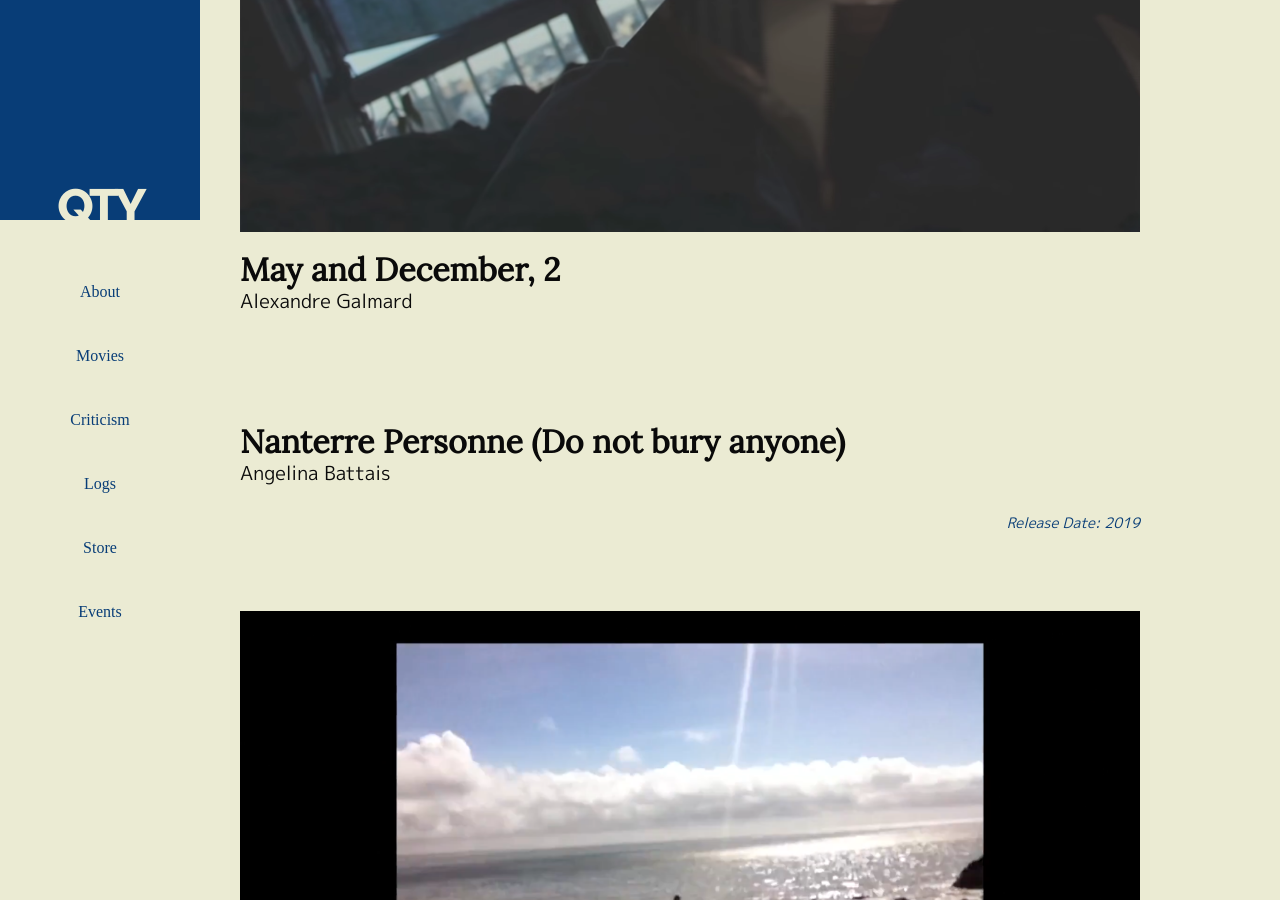
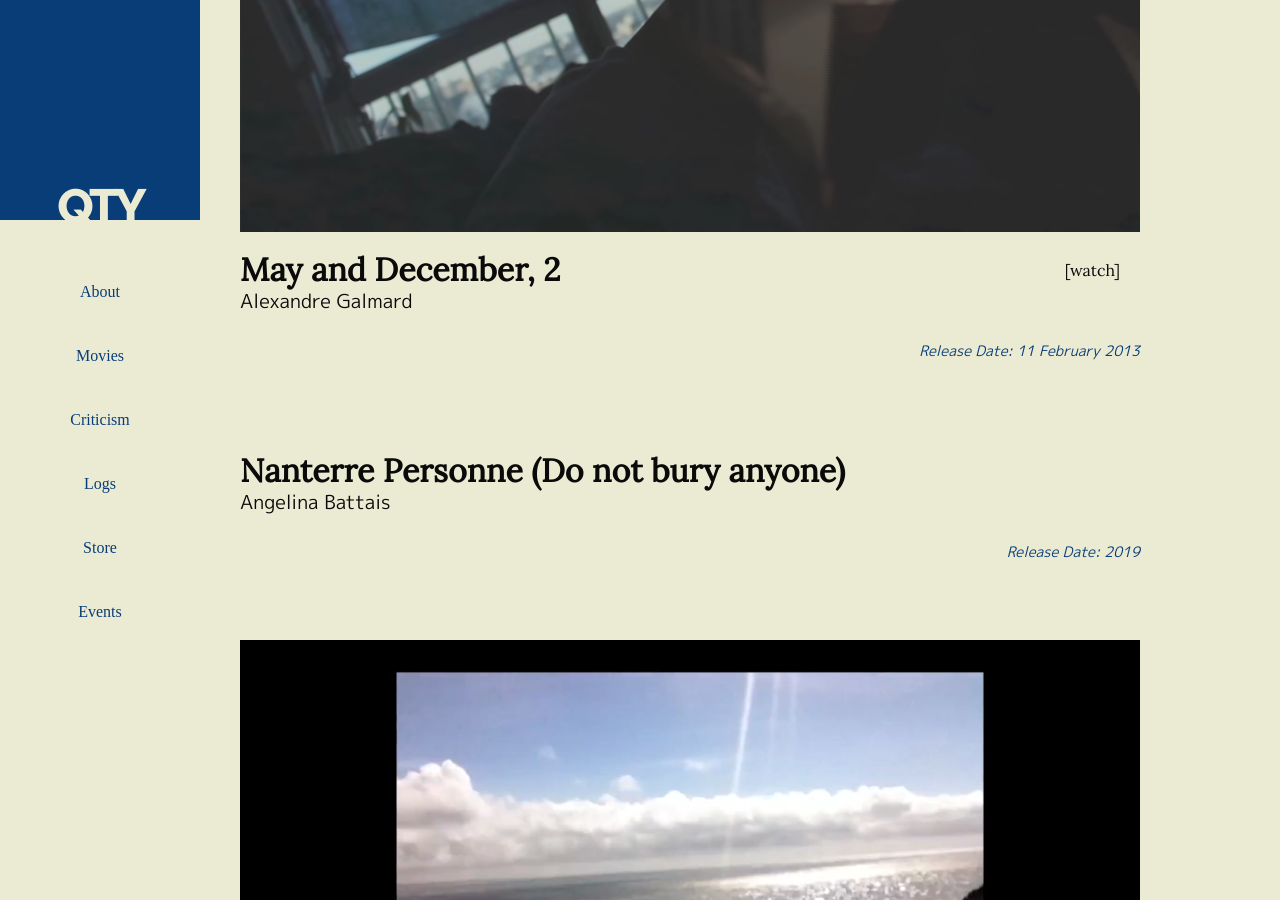
Before and after one commit to naobot/qty-cinema, a Jekyll site: the page built from movies.html, in a window 1280 px wide and 900 px high, scrolled down 5419 px. Built offline with Jekyll 4.4.1, drawn with Linux system fonts in a browser that asks for light colours; some web fonts are replaced.

Commit message:
Update from Forestry.io Isiah Medina updated _movies/may-and-december-2.md

```diff
--- a/_movies/may-and-december-2.md
+++ b/_movies/may-and-december-2.md
@@ -4,8 +4,8 @@ synopsis: ''
 layout: movie
 title: May and December, 2
 director: Alexandre Galmard
-watch: ''
-release: ''
+watch: youtu.be/-Zcf03y-jaU
+release: 11 February 2013
 image: "/assets/uploads/Movies_AG_May and December, 2.png"
 
 ---
```
